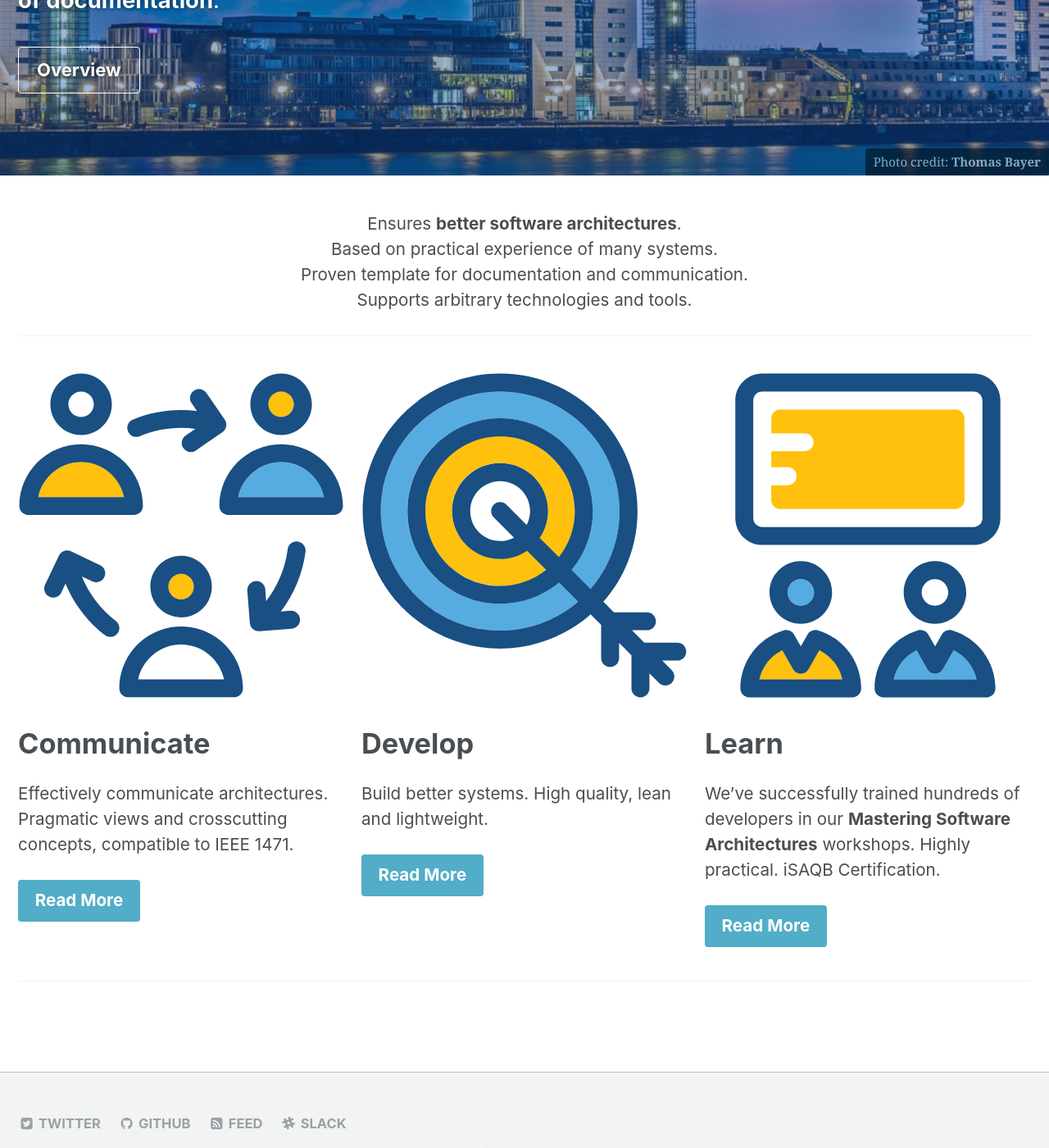
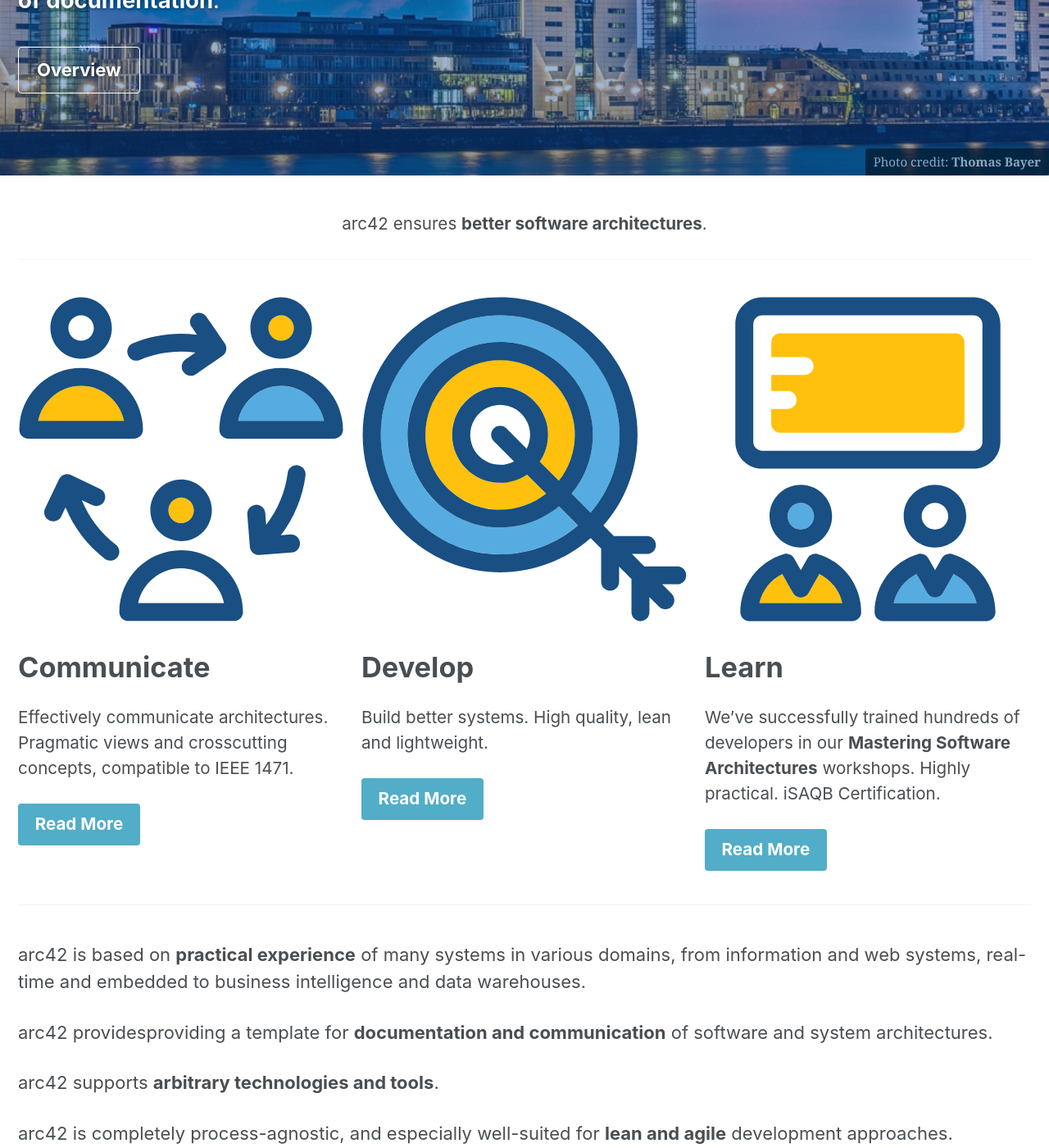
Before and after one commit to arc42/arc42.org-site, a Jekyll site: the page built from _pages/home.md, in a window 1280 px wide and 1400 px high, scrolled down 391 px. Shown: the whole window at 82% size. Built offline with Jekyll 4.4.1, drawn with Linux system fonts in a browser that asks for light colours.

Commit message:
updated title page  after discussion with PeterH

```diff
--- a/_pages/home.md
+++ b/_pages/home.md
@@ -13,10 +13,7 @@
 Free and open source, **takes the pain out of documentation**."
 
 intro:
-  - excerpt: "Ensures **better software architectures**.<br>
-    	Based on practical experience of many systems.<br>
-      Proven template for documentation and communication. <br>
-      Supports arbitrary technologies and tools."
+  - excerpt: "arc42 ensures **better software architectures**."
 
 feature_row:
   - title: "Communicate"
@@ -50,3 +47,16 @@
 {% include feature_row id="intro" type="center" %}
 
 {% include feature_row %}
+
+
+arc42 is based on **practical experience** of many systems in various domains,
+from information and web systems, real-time and embedded to business intelligence
+and data warehouses.
+
+arc42 providesproviding a template for **documentation and communication** of software and system
+architectures.
+
+arc42 supports **arbitrary technologies and tools**.
+
+arc42 is completely process-agnostic, and especially
+well-suited for **lean and agile** development approaches.
```
